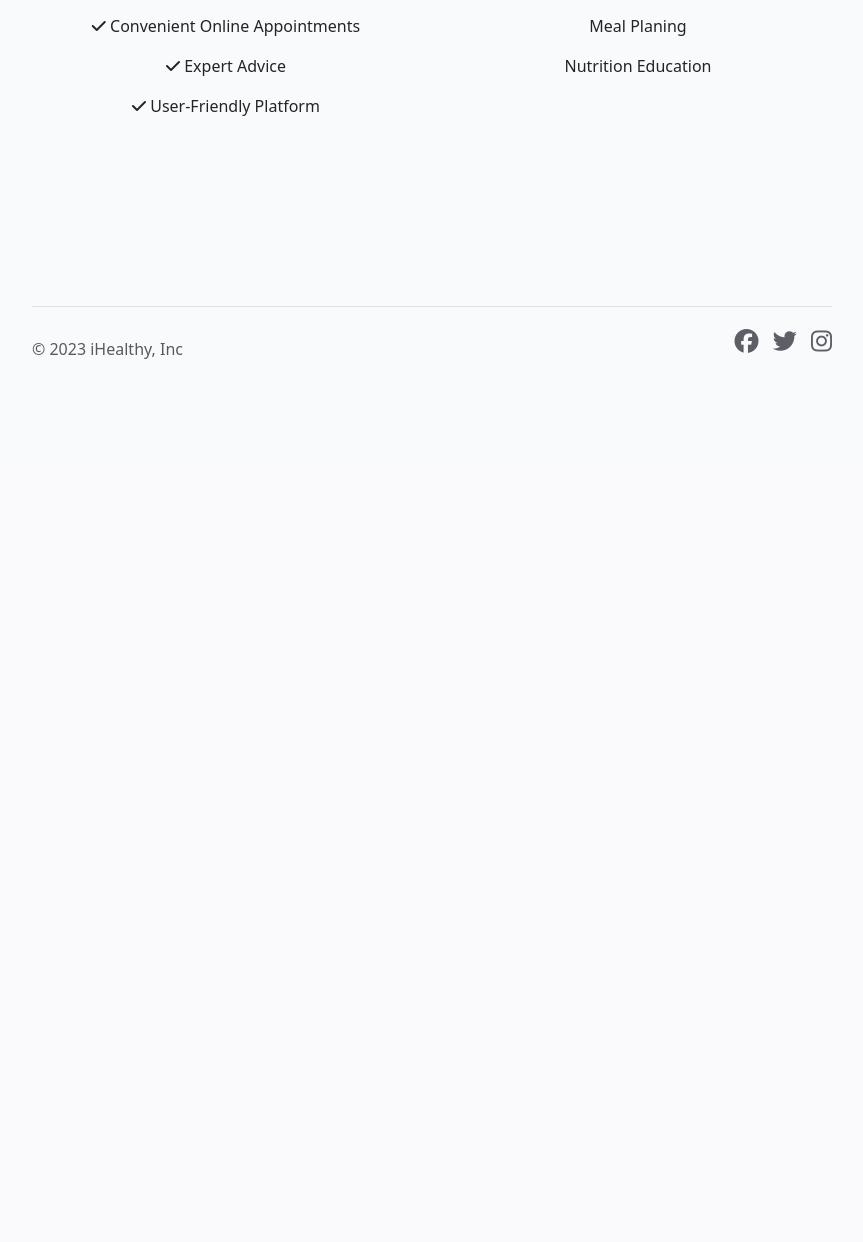
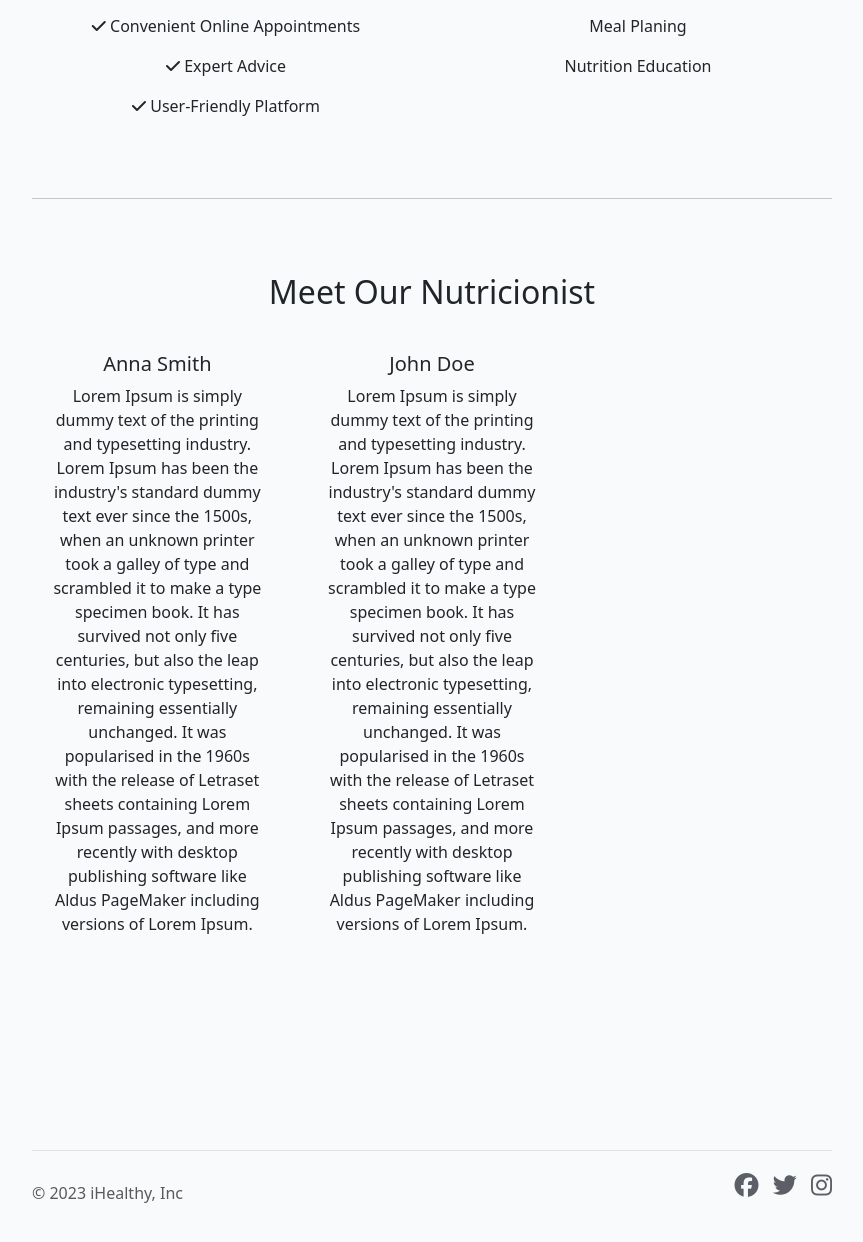
Before and after one commit to Giov3ss/iHealthy, a Django app: page / in a window 1280 px wide. Shown: the part 918-2160 px from the top of the page, without its empty margins (208-1071 px from the left). Before the commit the page ends 1277 px from the top, so only its background shows below. Run offline with Django 3.2, Linux system fonts and the light colour scheme; some libraries are stand-ins or nearby versions.

Commit message:
creating a container for meet our nutricionists section

```diff
--- a/templates/index.html
+++ b/templates/index.html
@@ -60,6 +60,38 @@ padding: 10%;">
         </div>
     </div>
 </div>
+<hr>
+<div class="container text-center mt-4 mb-4">
+    <h2 class="text-center">Meet Our Nutricionist</h2>
+    <div class="row mt-4">
+        <div class="col-md-4">
+            <div class="card">
+                <img src="" alt="">
+                <div class="card-body">
+                    <h5 class="card-title">Anna Smith</h5>
+                    <p class="card-text">
+                        Lorem Ipsum is simply dummy text of the printing and typesetting industry. Lorem Ipsum has been the industry's standard dummy text ever since the 1500s, when an unknown printer took a galley of
+                        type and scrambled it to make a type specimen book. It has survived not only five centuries, but also the leap into electronic typesetting, remaining essentially unchanged. It was popularised in
+                        the 1960s with the release of Letraset sheets containing Lorem Ipsum passages, and more recently with desktop publishing software like Aldus PageMaker including versions of Lorem Ipsum.
+                    </p>
+                </div>
+            </div>
+        </div>
+        <div class="col-md-4">
+            <div class="card">
+                <img src="" alt="">
+                <div class="card-body">
+                    <h5 class="card-title">John Doe</h5>
+                    <p class="card-text">
+                        Lorem Ipsum is simply dummy text of the printing and typesetting industry. Lorem Ipsum has been the industry's standard dummy text ever since the 1500s, when an unknown printer took a galley of
+                        type and scrambled it to make a type specimen book. It has survived not only five centuries, but also the leap into electronic typesetting, remaining essentially unchanged. It was popularised in
+                        the 1960s with the release of Letraset sheets containing Lorem Ipsum passages, and more recently with desktop publishing software like Aldus PageMaker including versions of Lorem Ipsum.
+                    </p>
+                </div>
+            </div>
+        </div>
+    </div>
+</div>
 
 
 {%endblock%}
```
